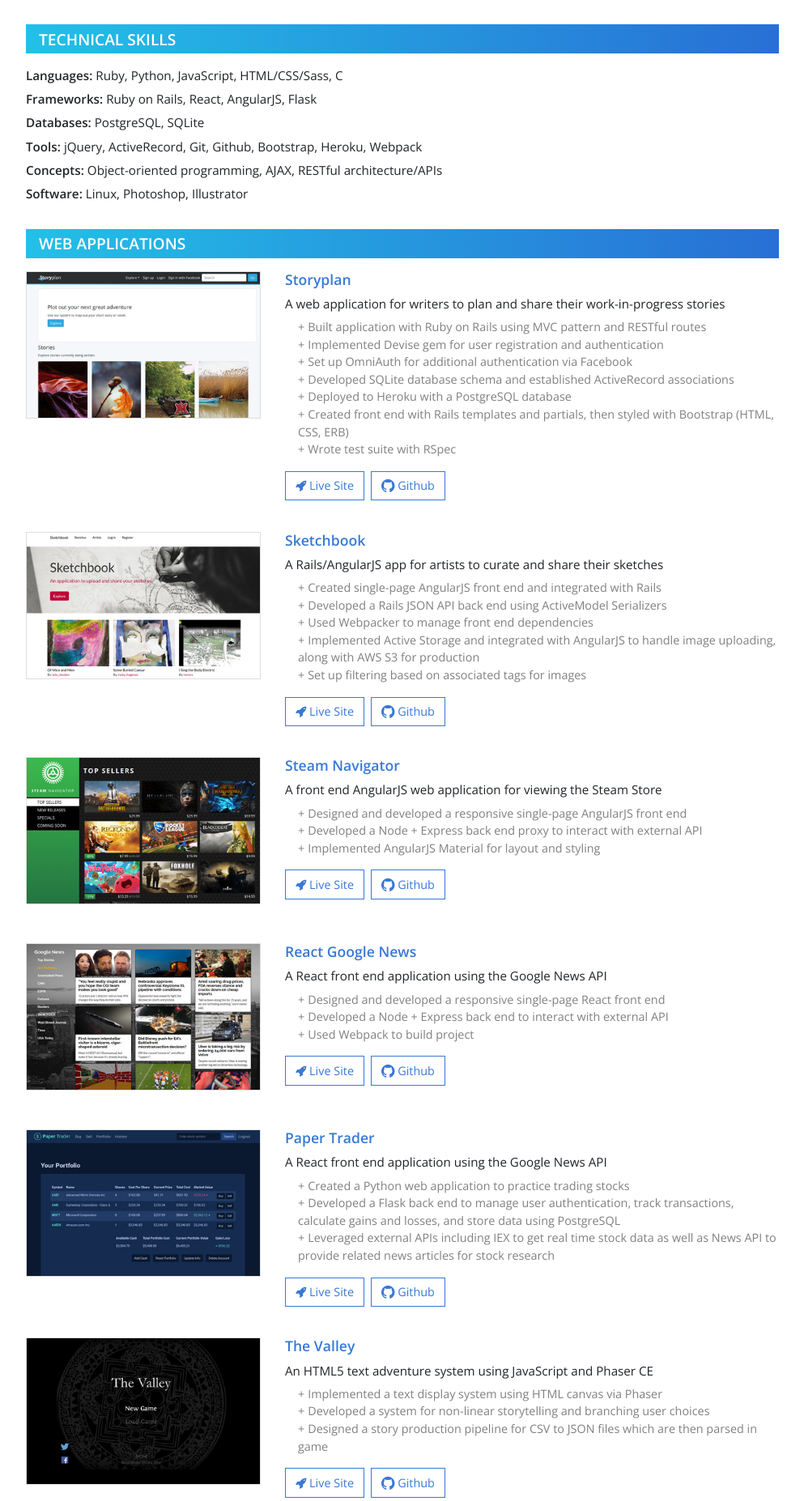
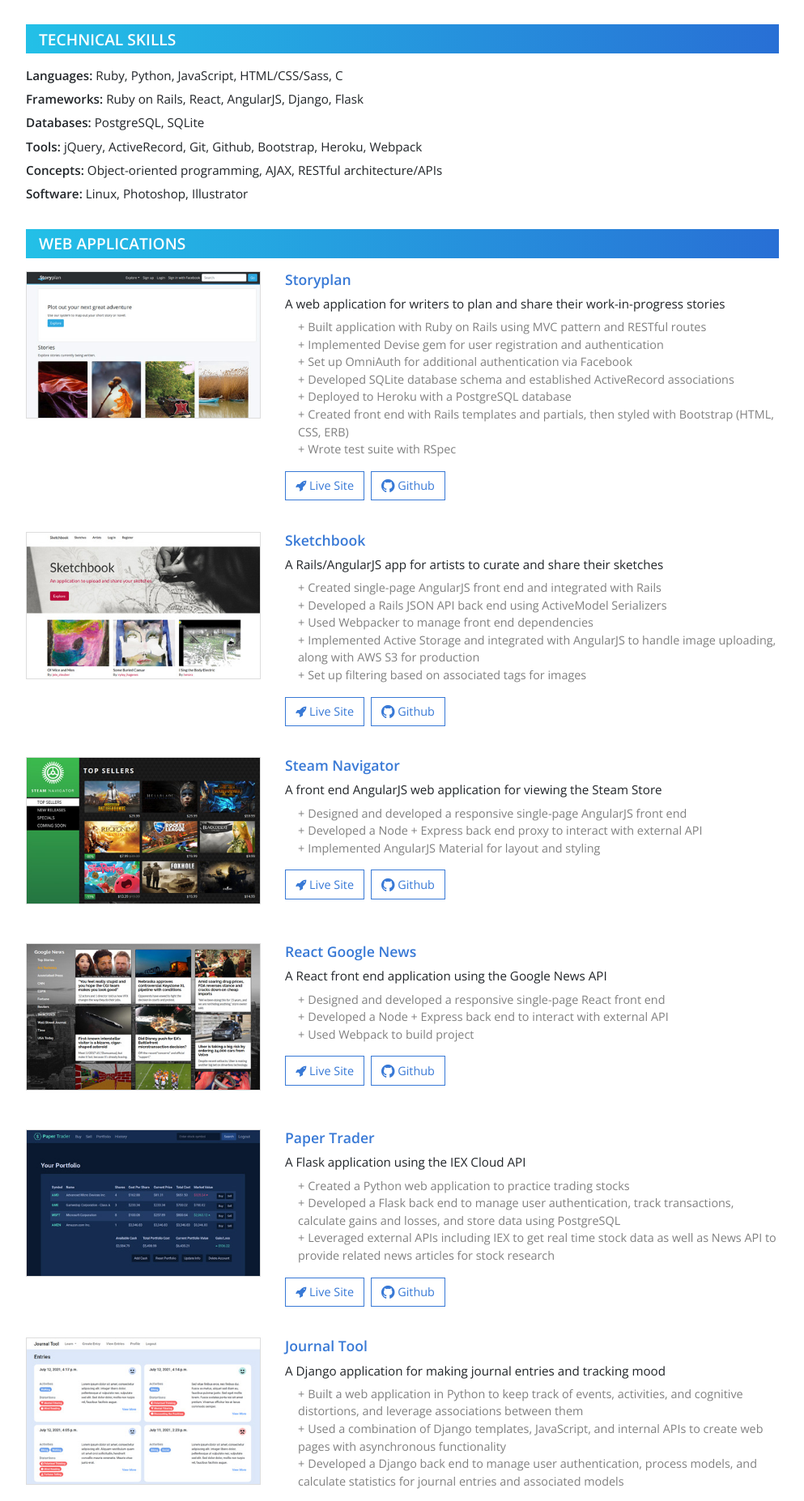
Before and after one commit to MitulMistry/mm-webdev-portfolio-v2, a React (Create React App) app: page / in a window 1280 px wide. Shown: the part 306-2160 px from the top of the page at 81% size, without its empty margins (143-1136 px from the left). Built offline with nearby package versions, Linux system fonts and the light colour scheme.

Commit message:
Add Journal Tool Django project to portfolio

```diff
--- a/src/data.js
+++ b/src/data.js
@@ -3,6 +3,7 @@ import imgSketchbook from './img/app_sketchbook.jpg';
 import imgSteamNavigator from './img/app_steam_navigator.jpg';
 import imgGoogleNews from './img/app_google_news.jpg';
 import imgPaperTrader from './img/app_paper_trader.jpg';
+import imgJournalTool from './img/app_journal_tool.jpg';
 import imgTheValley from './img/app_the_valley.jpg';
 import imgPostIt from './img/app_post_it.jpg';
 import imgFrazetta from './img/app_frazetta.jpg';
@@ -25,7 +26,7 @@ export const profileData = {
 
 export const techSkillsData = {
   "Languages": "Ruby, Python, JavaScript, HTML/CSS/Sass, C",
-  "Frameworks": "Ruby on Rails, React, AngularJS, Flask",
+  "Frameworks": "Ruby on Rails, React, AngularJS, Django, Flask",
   "Databases": "PostgreSQL, SQLite",
   "Tools": "jQuery, ActiveRecord, Git, Github, Bootstrap, Heroku, Webpack",
   "Concepts": "Object-oriented programming, AJAX, RESTful architecture/APIs",
@@ -90,7 +91,7 @@ export const webApps = [
   {
     title: "Paper Trader",
     image: imgPaperTrader,
-    description: "A React front end application using the Google News API",
+    description: "A Flask application using the IEX Cloud API",
     bullets: [
       "Created a Python web application to practice trading stocks",
       "Developed a Flask back end to manage user authentication, track transactions, calculate gains and losses, and store data using PostgreSQL",
@@ -98,6 +99,18 @@ export const webApps = [
     ],
     url: "https://flask-paper-trader.herokuapp.com/",
     github: "https://github.com/MitulMistry/paper-trader"
+  },
+  {
+    title: "Journal Tool",
+    image: imgJournalTool,
+    description: "A Django application for making journal entries and tracking mood",
+    bullets: [
+      "Built a web application in Python to keep track of events, activities, and cognitive distortions, and leverage associations between them",
+      "Used a combination of Django templates, JavaScript, and internal APIs to create web pages with asynchronous functionality",
+      "Developed a Django back end to manage user authentication, process models, and calculate statistics for journal entries and associated models"
+    ],
+    url: "https://journal-tool.herokuapp.com/",
+    github: "https://github.com/MitulMistry/journal-tool"
   },
   {
     title: "The Valley",
```
Also changed, not shown: src/img/app_journal_tool.jpg (added).
